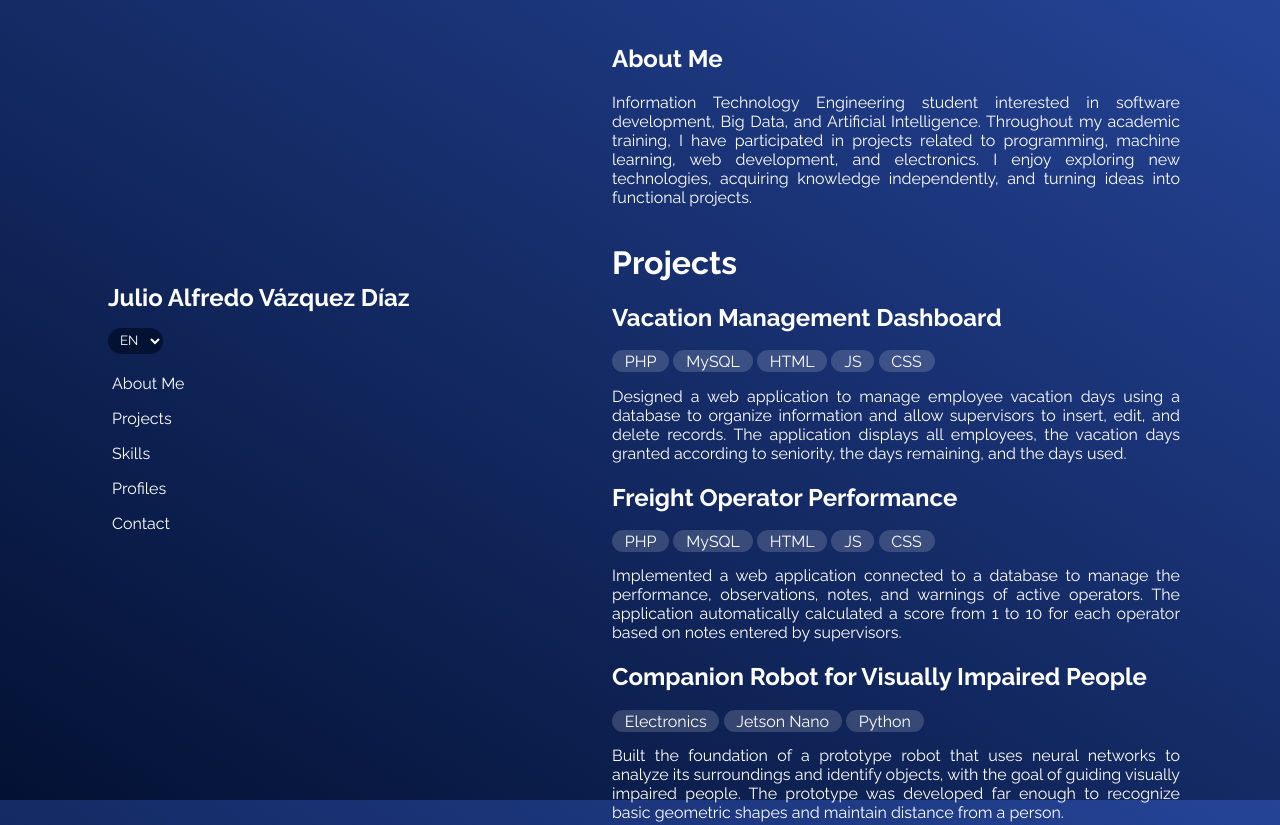
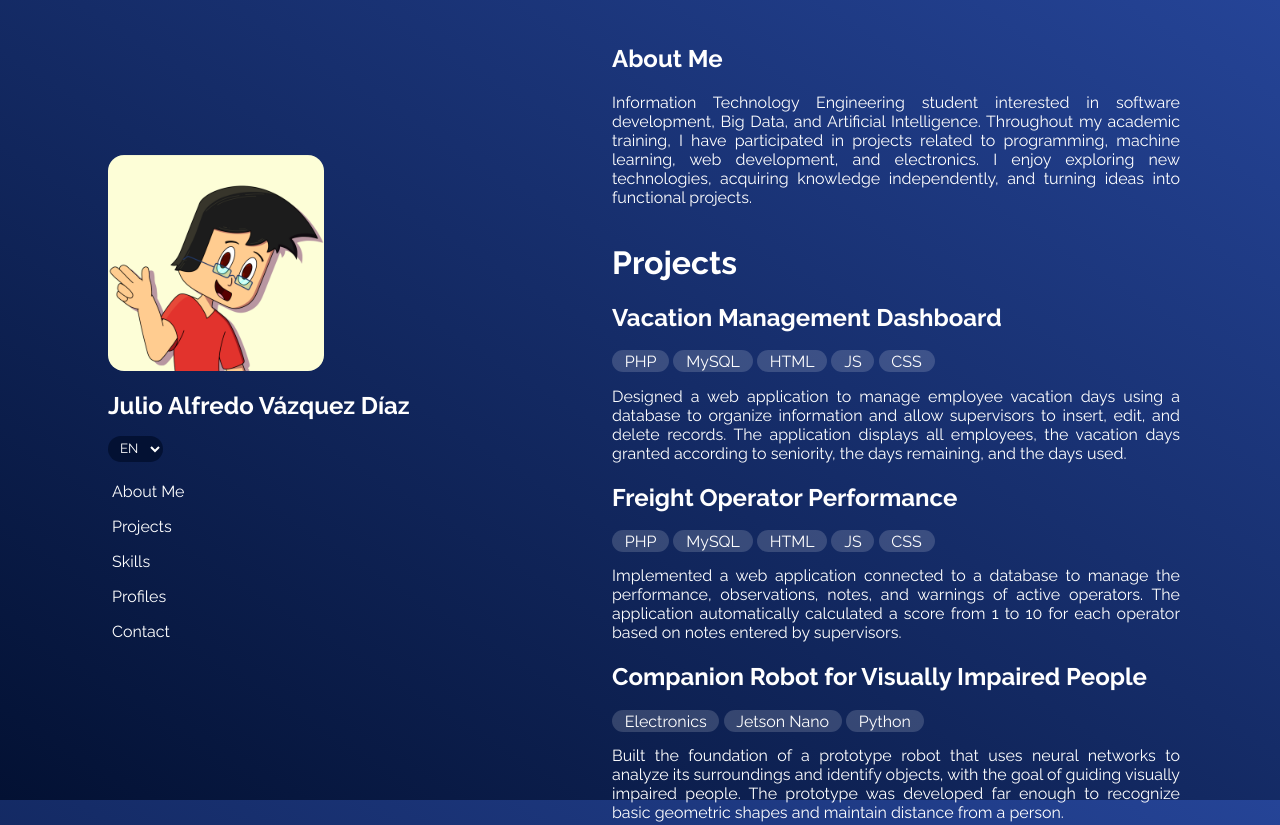
Before and after one commit to TheKokoDiaz/PortfolioDiaz, a plain HTML site: page index.html in a window 1280 px wide. Shown: the top 825 px of the page. Drawn offline with Linux system fonts and the light colour scheme.

Commit message:
Feat: Profile photo

```diff
--- a/assets/css/index.css
+++ b/assets/css/index.css
@@ -57,6 +57,14 @@ aside{
         align-items: center;
         justify-content: space-between;
         gap: 0.5rem;
+
+        .profile{
+            width: 3rem;
+            height: 3rem;
+            border-radius: 50%;
+            object-fit: cover;
+            margin-right: 1rem;
+        }
 
         h1{
             overflow: hidden;
@@ -499,6 +507,13 @@ footer{
             align-items: start;
             flex-direction: column;
 
+            .profile{
+                width: 50%;
+                height: 50%;
+                margin-right: 0;
+                border-radius: var(--rad);
+            }
+
             h1{
                 overflow: visible;
                 white-space: wrap;
--- a/index.html
+++ b/index.html
@@ -25,6 +25,8 @@
 <body>
     <aside>
         <header>
+            <img class="profile" src="assets/img/diazProfile.png" alt="Foto de perfil de Julio Alfredo Vázquez Díaz">
+
             <h1>Julio Alfredo Vázquez Díaz</h1>
 
             <select name="pageLanguage" id="pageLanguage" onchange="changeLanguage(this)">
```
Also changed, not shown: index-es.html (+2 -0 lines), assets/img/diazProfile.png (added).
